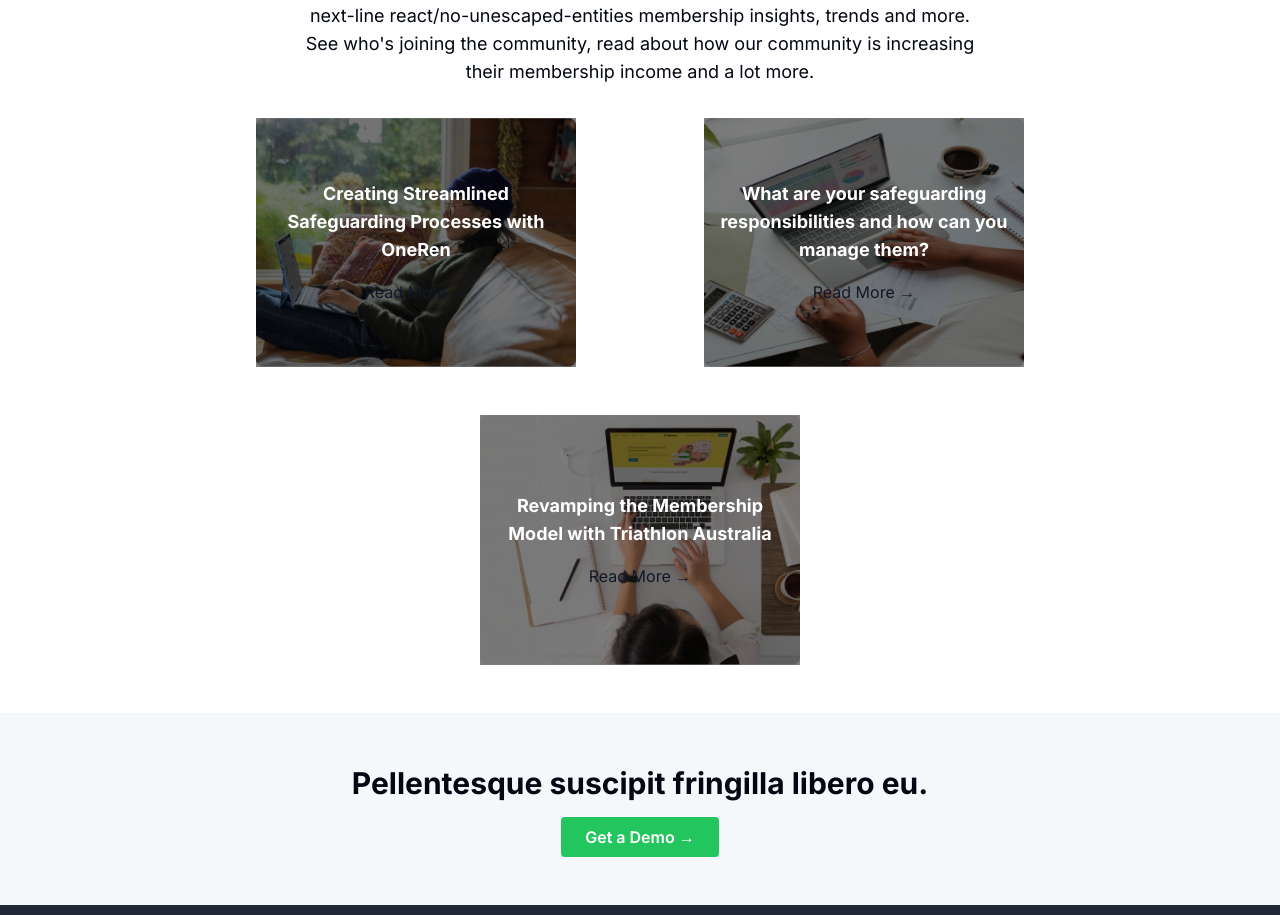
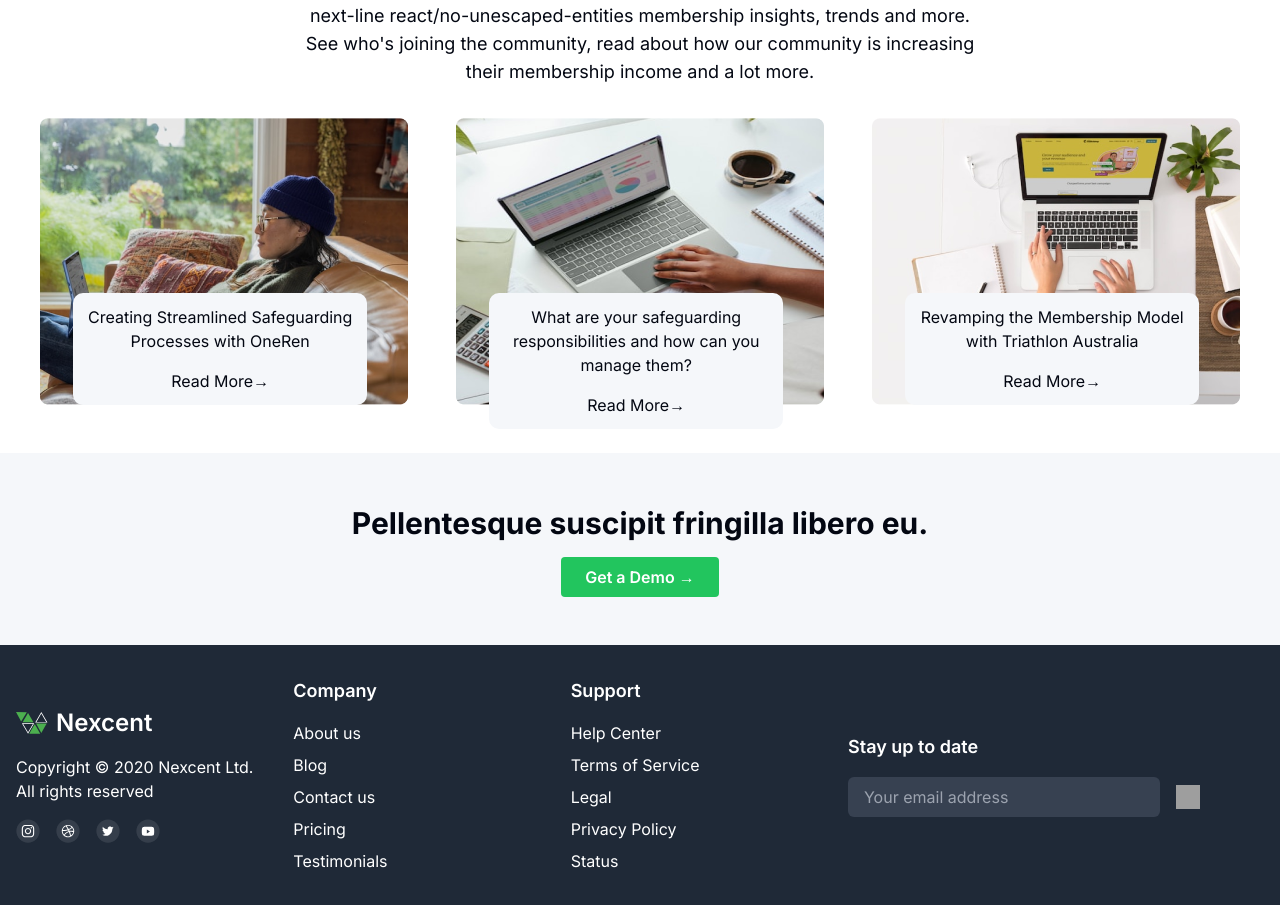
Before and after one commit to Ashish0699/responsive-web-design, a Next.js app: page / in a window 1280 px wide. Shown: the part 3143-4058 px from the top of the page. Built offline with nearby package versions, Linux system fonts and the light colour scheme; grey boxes are pictures that could not be loaded.

Commit message:
card design

```diff
--- a/app/CommunityUpdateSection/CommunityUpdateSection.tsx
+++ b/app/CommunityUpdateSection/CommunityUpdateSection.tsx
@@ -18,58 +18,56 @@ const CommunityUpdateSection = () => {
             </p>
           </div>
 
-          <div className="flex flex-wrap gap-8 justify-center">
-            <div className="w-full md:w-1/3 mb-4 flex justify-center">
-              <div className="relative w-full max-w-xs">
+          <div className="row flex flex-wrap community-card-section">
+            <div className="col-md-4 mx-auto d-flex justify-content-center">
+              <div className="card-relative">
                 <img
-                  className="w-full h-auto"
+                  className="img-fluid"
                   src="./images/image18.png"
-                  alt="Creating Streamlined Safeguarding Processes"
+                  alt="image"
+                  height="286"
+                  width="368"
                 />
-                <div className="absolute inset-0 flex flex-col justify-center items-center bg-black bg-opacity-50 p-4 text-white">
-                  <h5 className="text-lg font-bold mb-4 text-center">
+                <div className="community-card p-3">
+                  <h5 className="black text-center mb-4">
                     Creating Streamlined Safeguarding Processes with OneRen
                   </h5>
-                  <h5 className="text-primary text-center cursor-pointer">
-                    Read More →
-                  </h5>
+                  <h5 className="primary text-center">Read More→</h5>
                 </div>
               </div>
             </div>
-
-            <div className="w-full md:w-1/3 mb-4 flex justify-center">
-              <div className="relative w-full max-w-xs">
+            <div className="col-md-4 col-12 mb-4 community-card-div mx-auto d-flex justify-content-center">
+              <div className="card-relative">
                 <img
-                  className="w-full h-auto"
+                  className="img-fluid"
                   src="./images/image19.png"
-                  alt="Safeguarding Responsibilities"
+                  alt="image"
+                  height="286"
+                  width="368"
                 />
-                <div className="absolute inset-0 flex flex-col justify-center items-center bg-black bg-opacity-50 p-4 text-white">
-                  <h5 className="text-lg font-bold mb-4 text-center">
+                <div className="community-card p-3">
+                  <h5 className="black text-center mb-4">
                     What are your safeguarding responsibilities and how can you
                     manage them?
                   </h5>
-                  <h5 className="text-primary text-center cursor-pointer">
-                    Read More →
-                  </h5>
+                  <h5 className="primary text-center">Read More→</h5>
                 </div>
               </div>
             </div>
-
-            <div className="w-full md:w-1/3 mb-4 flex justify-center">
-              <div className="relative w-full max-w-xs">
+            <div className="col-md-4 col-12 mb-4 community-card-div mx-auto d-flex justify-content-center">
+              <div className="card-relative">
                 <img
-                  className="w-full h-auto"
+                  className="img-fluid"
                   src="./images/image20.png"
-                  alt="Revamping Membership Model"
+                  alt="image"
+                  height="286"
+                  width="368"
                 />
-                <div className="absolute inset-0 flex flex-col justify-center items-center bg-black bg-opacity-50 p-4 text-white">
-                  <h5 className="text-lg font-bold mb-4 text-center">
+                <div className="community-card p-3">
+                  <h5 className="black text-center mb-4">
                     Revamping the Membership Model with Triathlon Australia
                   </h5>
-                  <h5 className="text-primary text-center cursor-pointer">
-                    Read More →
-                  </h5>
+                  <h5 className="primary text-center">Read More→</h5>
                 </div>
               </div>
             </div>
--- a/app/globals.scss
+++ b/app/globals.scss
@@ -94,3 +94,19 @@
 .backgroundColor {
   background-color: #f5f7fa;
 }
+
+
+
+.card-relative {
+  position: relative;
+}
+
+.community-card {
+  width: 80%;
+  height: auto;
+  border-radius: 10px;
+  background-color: #f5f7fa;
+  position: absolute;
+  top: 175px;
+  left: 33px;
+}
```
